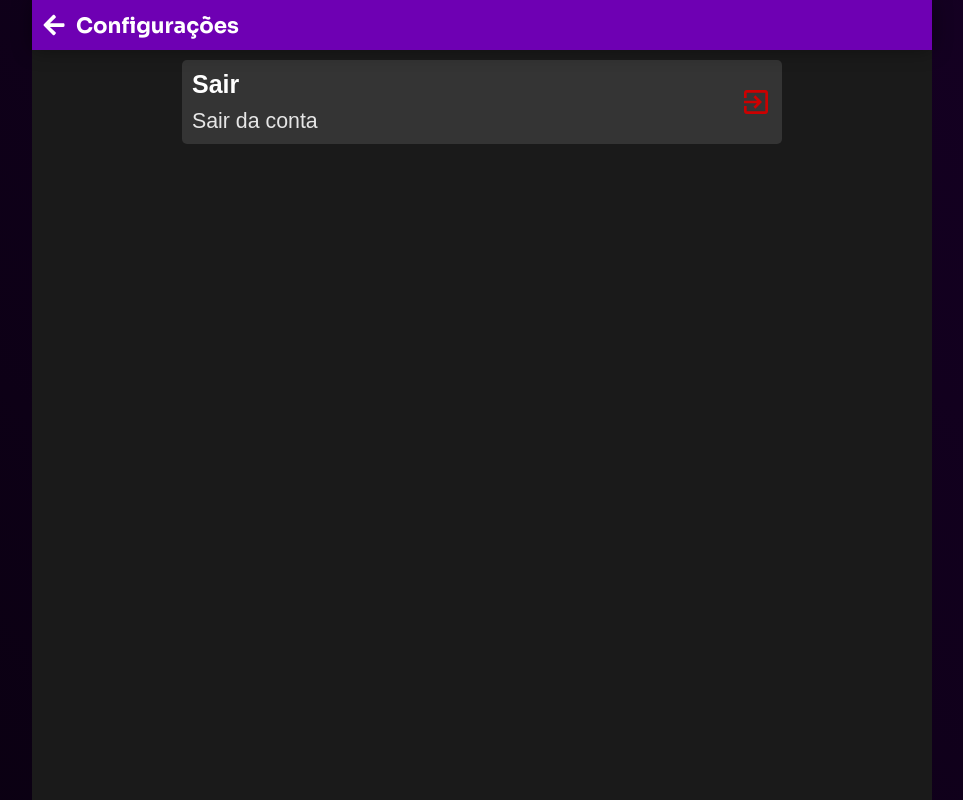
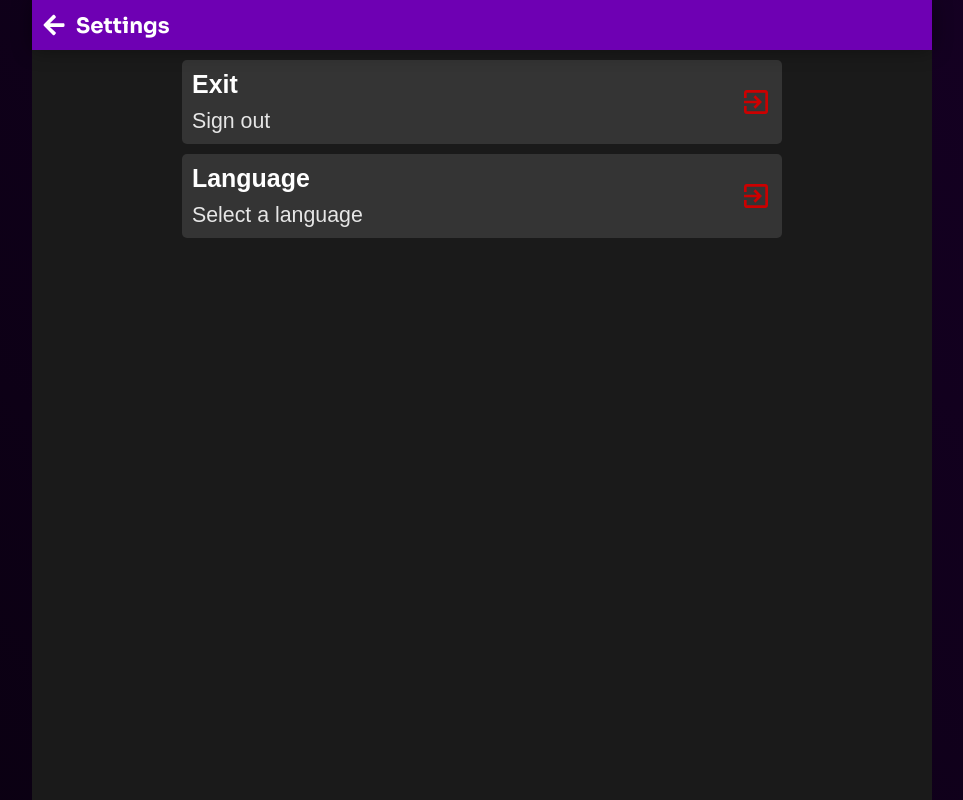
Before and after one commit to Lobooooooo14/Arroz-Chat, a React (Vite) app: page /settings in a window 1280 px wide. Shown: the whole page, without its empty margins (158-1121 px from the left). Built offline with nearby package versions, Linux system fonts and the light colour scheme.

Commit message:
feat: added translations

```diff
--- a/src/components/Chat/ChatInput/index.tsx
+++ b/src/components/Chat/ChatInput/index.tsx
@@ -1,5 +1,6 @@
 import React, { useState } from "react"
 import { addDoc, collection, serverTimestamp } from "firebase/firestore"
+import { useTranslation } from "react-i18next"
 
 import { Content, SendBtn, SendBtnIcon } from "./styles"
 
@@ -8,6 +9,8 @@ import Input from "../../Input"
 import { auth, databaseApp } from "../../../services/firebaseConfig"
 
 const ChatInput: React.FC = () => {
+  const { t } = useTranslation()
+
   const [inputText, setInputText] = useState("")
 
   const messageRef = collection(databaseApp, "messages")
@@ -31,7 +34,7 @@ const ChatInput: React.FC = () => {
   return (
     <Content>
       <Input
-        placeholder="Digite sua mensagem..."
+        placeholder={t("chat.input.messageplaceholder")}
         value={inputText}
         onChange={(event: React.ChangeEvent<HTMLInputElement>) =>
           setInputText(event.target.value)
--- a/src/components/Chat/index.tsx
+++ b/src/components/Chat/index.tsx
@@ -12,6 +12,7 @@ import {
   IDOptions,
   InitialValueOptions
 } from "react-firebase-hooks/firestore/dist/firestore/types"
+import { useTranslation } from "react-i18next"
 
 import { Avatar, Content, SettingsIcon } from "./styles"
 
@@ -25,6 +26,8 @@ import Messages from "../../components/Messages"
 import { auth, databaseApp } from "../../services/firebaseConfig"
 
 const Chat: React.FC = () => {
+  const { t } = useTranslation()
+
   const navigate: NavigateFunction = useNavigate()
 
   const messageRef = collection(databaseApp, "messages")
@@ -44,7 +47,7 @@ const Chat: React.FC = () => {
       <Header>
         <LeftHeader>
           {auth.currentUser && <Avatar src={auth.currentUser.photoURL!} />}
-          <ScreenTitle text="Arroz Chat" />
+          <ScreenTitle text={t("app.name")} />
         </LeftHeader>
         <RightHeader>
           <SettingsIcon onClick={() => navigate("/settings")} />
--- a/src/screens/ChatRoom/index.tsx
+++ b/src/screens/ChatRoom/index.tsx
@@ -1,6 +1,7 @@
 import React, { useEffect } from "react"
 import { useAuthState } from "react-firebase-hooks/auth"
 import { NavigateFunction, useNavigate } from "react-router-dom"
+import { useTranslation } from "react-i18next"
 
 import Chat from "../../components/Chat"
 import Screen from "../../components/Screen"
@@ -8,6 +9,8 @@ import Screen from "../../components/Screen"
 import { auth } from "../../services/firebaseConfig"
 
 const ChatRoom: React.FC = () => {
+  const { t } = useTranslation()
+
   const navigate: NavigateFunction = useNavigate()
   const [user] = useAuthState(auth)
 
@@ -19,7 +22,7 @@ const ChatRoom: React.FC = () => {
   }, [user])
 
   return (
-    <Screen title="Arroz Chat">
+    <Screen title={t("app.name")}>
       <Chat />
     </Screen>
   )
--- a/src/screens/LogIn/index.tsx
+++ b/src/screens/LogIn/index.tsx
@@ -5,6 +5,7 @@ import {
   useSignInWithGithub,
   useAuthState
 } from "react-firebase-hooks/auth"
+import { useTranslation } from "react-i18next"
 
 import {
   Box,
@@ -22,6 +23,8 @@ import Screen from "../../components/Screen"
 import { auth } from "../../services/firebaseConfig"
 
 const SignUp: React.FC = () => {
+  const { t } = useTranslation()
+
   const navigate: NavigateFunction = useNavigate()
   const [user] = useAuthState(auth)
 
@@ -62,7 +65,7 @@ const SignUp: React.FC = () => {
               onClick={() => signInWithGoogle()}
             >
               <GoogleIcon />
-              Continuar com o Google
+              {t("login.continue.google")}
             </ContinueWithButton>
             <ContinueWithButton
               whileTap={{ scale: 0.9 }}
@@ -70,7 +73,7 @@ const SignUp: React.FC = () => {
               onClick={() => signInWithGithub()}
             >
               <GithubIcon />
-              Continuar com o Github
+              {t("login.continue.github")}
             </ContinueWithButton>
           </LogInBox>
         </Box>
--- a/src/screens/Settings/index.tsx
+++ b/src/screens/Settings/index.tsx
@@ -1,5 +1,6 @@
 import React from "react"
 import { NavigateFunction, useNavigate } from "react-router-dom"
+import { useTranslation } from "react-i18next"
 
 import {
   Content,
@@ -19,15 +20,17 @@ import ScreenTitle from "../../components/ScreenTitle"
 import { auth } from "../../services/firebaseConfig"
 
 const Settings: React.FC = () => {
+  const { t } = useTranslation()
+
   const navigate: NavigateFunction = useNavigate()
 
   return (
-    <Screen title="Configurações">
+    <Screen title={t("settings.title")}>
       <Content>
         <Header>
           <LeftHeader>
             <ArrowLeft onClick={() => navigate(-1)} />
-            <ScreenTitle text="Configurações" />
+            <ScreenTitle text={t("settings.title")} />
           </LeftHeader>
         </Header>
         <Options>
@@ -40,8 +43,17 @@ const Settings: React.FC = () => {
             }}
           >
             <OptionLeft>
-              <h3>Sair</h3>
-              <p>Sair da conta</p>
+              <h3>{t("settings.options.exit.name")}</h3>
+              <p>{t("settings.options.exit.description")}</p>
+            </OptionLeft>
+            <OptionRight>
+              <ExitIcon />
+            </OptionRight>
+          </Option>
+          <Option onClick={() => {}}>
+            <OptionLeft>
+              <h3>{t("settings.options.language.name")}</h3>
+              <p>{t("settings.options.language.description")}</p>
             </OptionLeft>
             <OptionRight>
               <ExitIcon />
```
